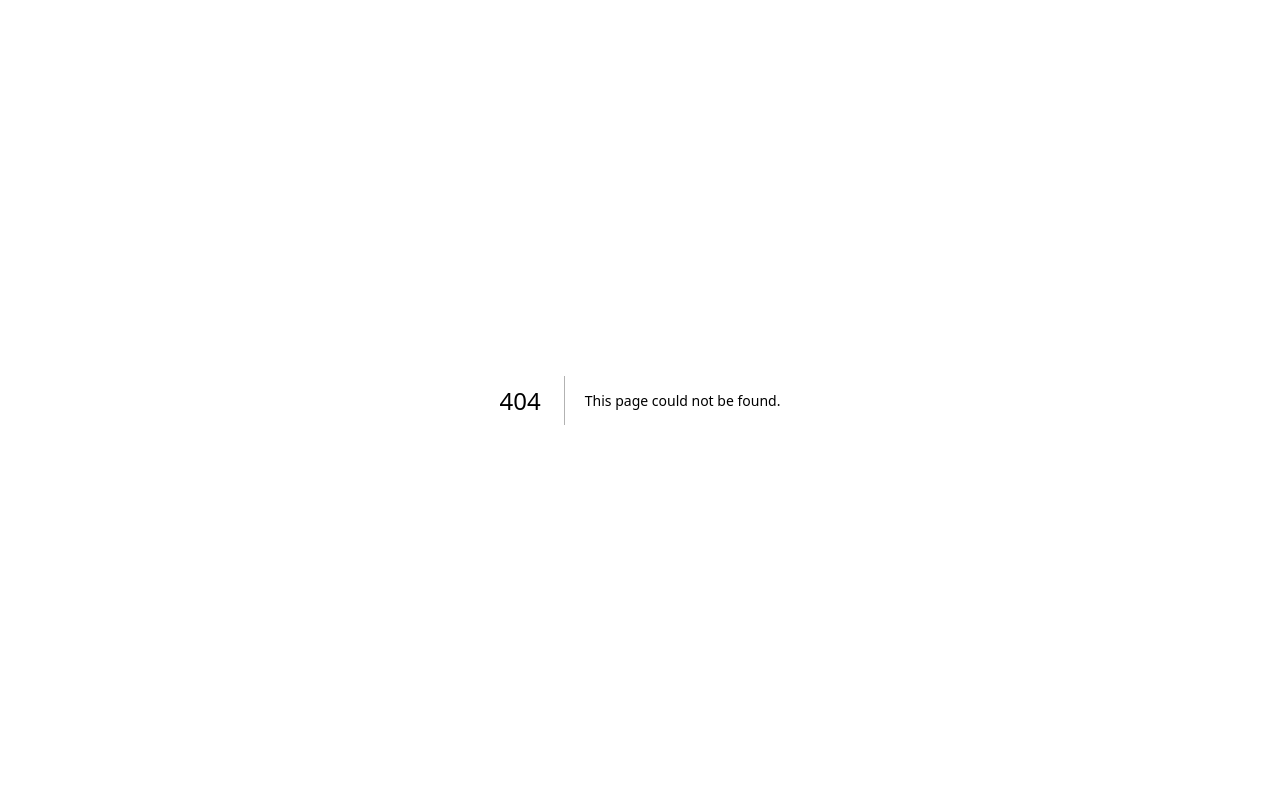
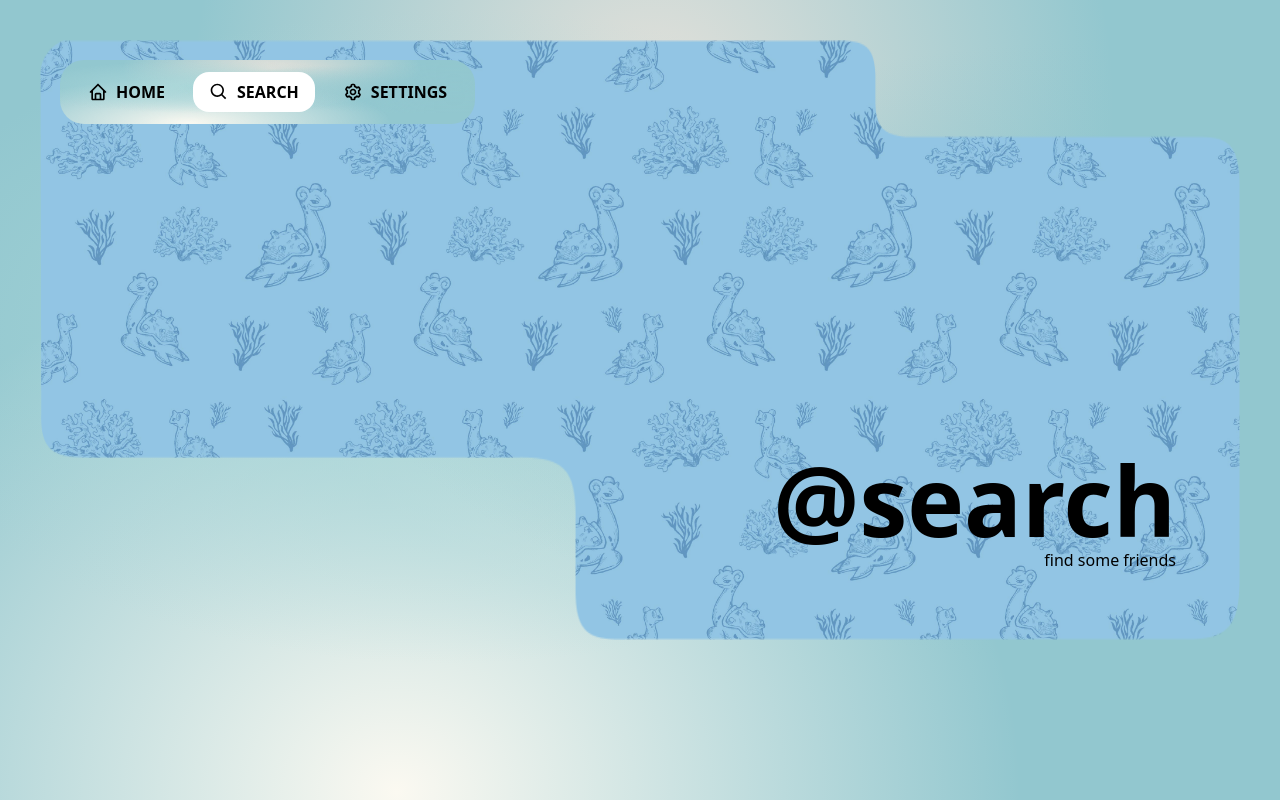
Before and after one commit to oriodev/hyperfixationapp, a Next.js app: page /search in a window 1280 px wide. Before the commit this address had no page. Built offline with nearby package versions, Linux system fonts and the light colour scheme.

Commit message:
[004-profile-page-design] initial search page
- just testing the nav bar styling across pages
- but might as well keep it for later

```diff
--- /dev/null
+++ b/app/(loggedin)/search/page.tsx
@@ -0,0 +1,27 @@
+// COMPONENTS
+import FixationDisplay from "@/components/containers/fixation-display";
+import Navbar from "@/components/containers/navbar";
+import ProfileHeader from "@/components/containers/profile-header";
+import ProfilePinnedBar from "@/components/containers/profile-pinned-bar";
+
+// UTILS
+import { user } from "@/mock_data";
+
+export default function Home() {
+
+  return (
+    <div className="w-screen h-screen flex flex-col gap-8 blue-mesh-gradient p-0 md:p-10">
+
+      {/* HEADER */}
+      <div>
+        <Navbar />
+        <ProfileHeader
+          username={'search'}
+          bio={'find some friends'}
+          tags={[]}
+        />
+      </ div>
+
+    </div>
+  )
+}
--- a/components/buttons/menu-button.tsx
+++ b/components/buttons/menu-button.tsx
@@ -1,13 +1,13 @@
 // TYPES
 import { NavLink } from "@/types";
+
+// COMPONENT
 import Link from "next/link";
 
 interface MenuButtonProps {
   link: NavLink;
   active: boolean;
 }
-
-// TODO: ONLY APPLY BG-WHITE WHEN ON THIS PAGE
 
 const MenuButton = ({ link, active }: MenuButtonProps) => {
   const { text, icon: Icon, href } = link;
--- a/components/containers/navbar.tsx
+++ b/components/containers/navbar.tsx
@@ -18,7 +18,7 @@ const Navbar = () => {
 
   const links: NavLink[] = [
     { text: 'Home', href: '/home', icon: BiHome },
-    { text: 'Search', href: '/', icon: BiSearch },
+    { text: 'Search', href: '/search', icon: BiSearch },
     { text: 'Settings', href: '/', icon: BiCog },
   ]
 
```
